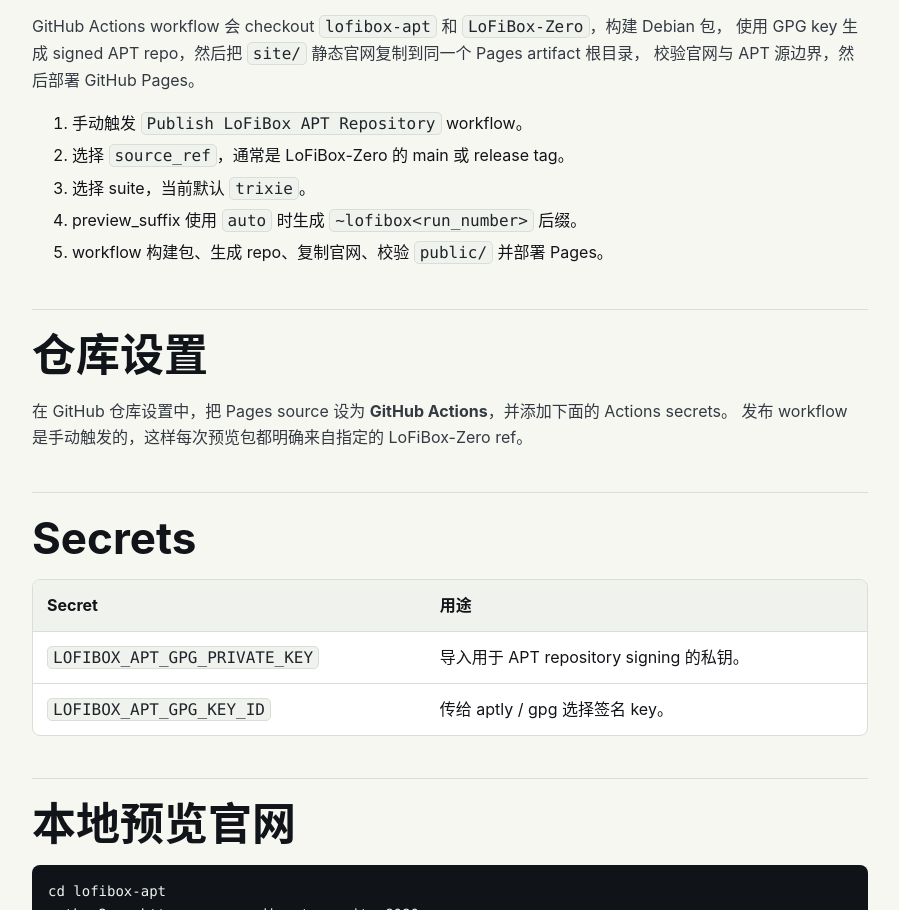
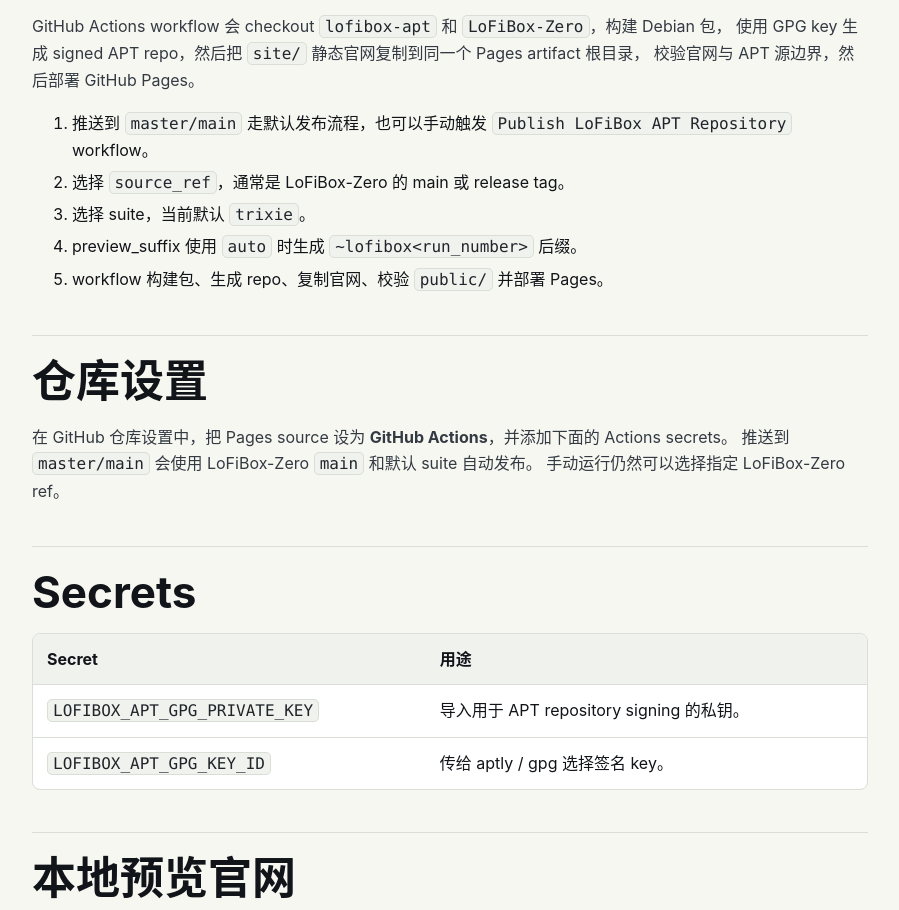
Before and after one commit to vicliu624/lofibox-apt, a plain HTML site: page site/zh/docs/packaging.html in a window 1280 px wide. Shown: the part 1205-2115 px from the top of the page, without its empty margins (332-1231 px from the left). Drawn offline with Linux system fonts and the light colour scheme.

Commit message:
Trigger publishing flow on push

```diff
--- a/site/zh/docs/packaging.html
+++ b/site/zh/docs/packaging.html
@@ -83,7 +83,7 @@
           校验官网与 APT 源边界，然后部署 GitHub Pages。
         </p>
         <ol>
-          <li>手动触发 <code>Publish LoFiBox APT Repository</code> workflow。</li>
+          <li>推送到 <code>master/main</code> 走默认发布流程，也可以手动触发 <code>Publish LoFiBox APT Repository</code> workflow。</li>
           <li>选择 <code>source_ref</code>，通常是 LoFiBox-Zero 的 main 或 release tag。</li>
           <li>选择 suite，当前默认 <code>trixie</code>。</li>
           <li>preview_suffix 使用 <code>auto</code> 时生成 <code>~lofibox&lt;run_number&gt;</code> 后缀。</li>
@@ -93,7 +93,8 @@
         <h2>仓库设置</h2>
         <p>
           在 GitHub 仓库设置中，把 Pages source 设为 <strong>GitHub Actions</strong>，并添加下面的 Actions secrets。
-          发布 workflow 是手动触发的，这样每次预览包都明确来自指定的 LoFiBox-Zero ref。
+          推送到 <code>master/main</code> 会使用 LoFiBox-Zero <code>main</code> 和默认 suite 自动发布。
+          手动运行仍然可以选择指定 LoFiBox-Zero ref。
         </p>
 
         <h2>Secrets</h2>
```
Also changed, not shown: site/docs/packaging.html (+3 -2 lines), 3 other files.
